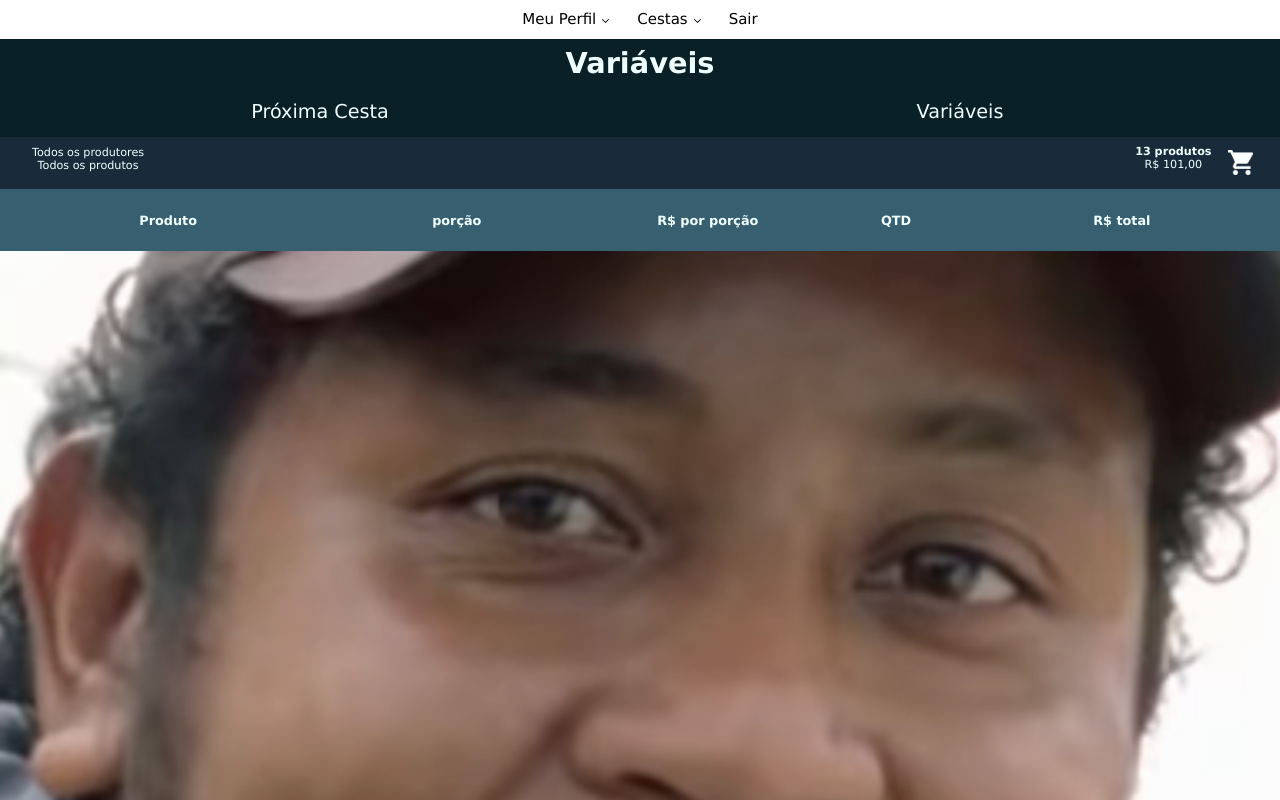
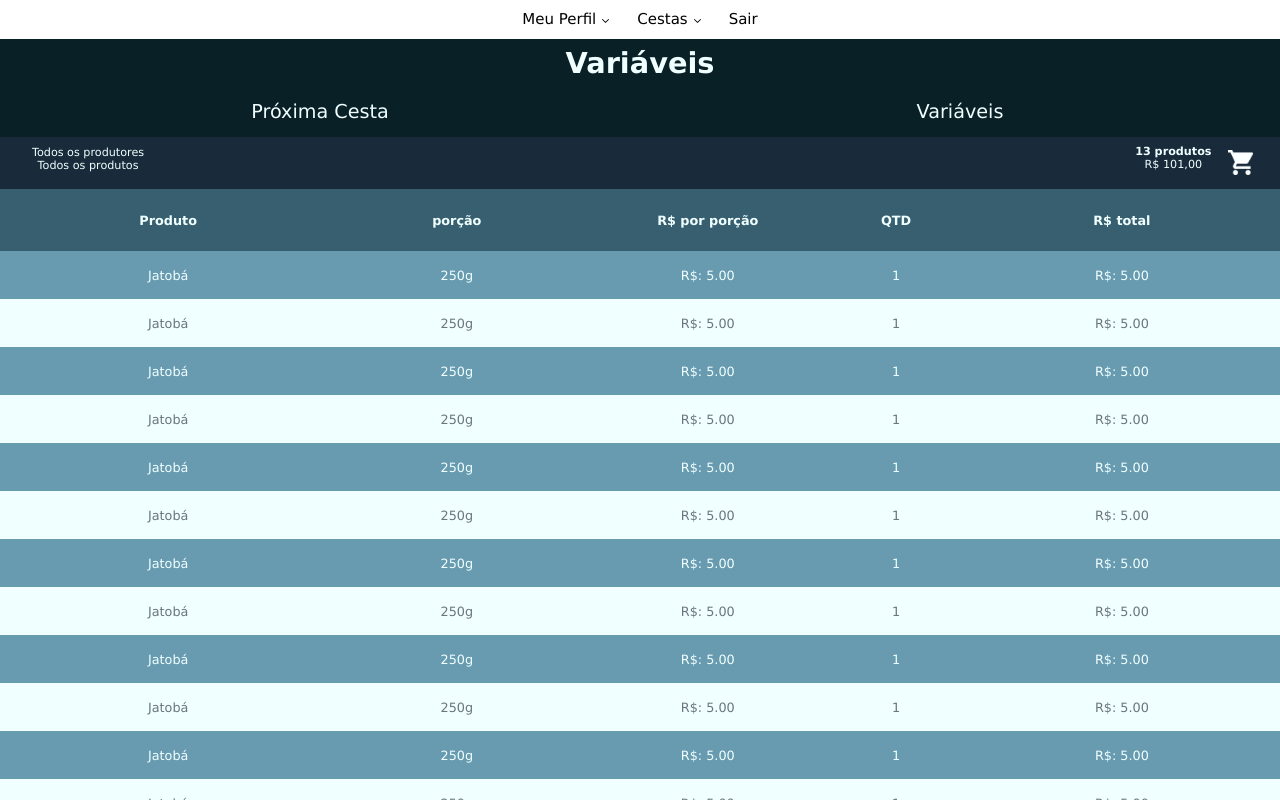
Before and after one commit to LiCuru/agroecology-ecommerce-ui, a Next.js app: page /telas/cestas/variaveis in a window 1280 px wide. Built offline with nearby package versions, Linux system fonts and the light colour scheme.

Commit message:
minor fixes

```diff
--- a/src/app/telas/cestas/baskets-components/content/shopping-list/item-rows-total/rows-total.module.sass
+++ b/src/app/telas/cestas/baskets-components/content/shopping-list/item-rows-total/rows-total.module.sass
@@ -10,7 +10,7 @@
   background-color: $itemRowBg
   min-height: 3rem
   padding-left: 5px
-  margin-bottom: 100px
+  margin-bottom: 120px
   padding-top: 7px
   padding-bottom: 7px
 
--- a/src/app/telas/cestas/baskets-components/content/shopping-list/item-rows/deletable-row.tsx
+++ b/src/app/telas/cestas/baskets-components/content/shopping-list/item-rows/deletable-row.tsx
@@ -17,13 +17,13 @@ export default function DeletableRow (
                 <span>{props.itemPortion}</span>
             </div>
             <div className={styles.itemInfoDiv}>
-                <span>R$: {props.itemPrice}</span>
+                <span>R$: {props.itemPrice.toFixed(2)}</span>
             </div>
             <div className={styles.itemInfoDiv}>
                 <span>{props.chosenQuantity}</span>
             </div>
             <div className={styles.itemInfoDiv}>
-                <span>R$: {props.totalItemPrice}</span>
+                <span>R$: {props.totalItemPrice.toFixed(2)}</span>
             </div>
             <div className={styles.itemInfoDiv}>
                 <span>X</span>
--- a/src/app/telas/cestas/baskets-components/content/shopping-list/item-rows/not-deletable-row.tsx
+++ b/src/app/telas/cestas/baskets-components/content/shopping-list/item-rows/not-deletable-row.tsx
@@ -17,13 +17,13 @@ export default function NotDeletableRow (
                 <span>{props.itemPortion}</span>
             </div>
             <div className={styles.itemInfoDiv}>
-                <span>R$: {props.itemPrice}</span>
+                <span>R$: {props.itemPrice.toFixed(2)}</span>
             </div>
             <div className={styles.itemInfoDiv}>
                 <span>{props.chosenQuantity}</span>
             </div>
             <div className={styles.itemInfoDiv}>
-                <span>R$: {props.totalItemPrice}</span>
+                <span>R$: {props.totalItemPrice.toFixed(2)}</span>
             </div>
         </div>
     );
--- a/src/app/telas/cestas/variaveis/page.tsx
+++ b/src/app/telas/cestas/variaveis/page.tsx
@@ -1,7 +1,7 @@
 //import DeletableRandomList from "../baskets-components/content/shopping-list/deletable-random-list";
-//import NotDeletableRandomList from "../baskets-components/content/shopping-list/not-deletable-random-list";
+import NotDeletableRandomList from "../baskets-components/content/shopping-list/not-deletable-random-list";
 
-import SalesScreen from "../baskets-components/content/sales/sales-screen";
+//import SalesScreen from "../baskets-components/content/sales/sales-screen";
 
 
 import Header from "../baskets-components/header/header";
@@ -14,8 +14,8 @@ export default function Variaveis() {
         <Header/>
       </div>
       <div className={styles.content}>
-        {/* <NotDeletableRandomList/> */}
-        <SalesScreen/>
+        <NotDeletableRandomList/>
+        {/*<SalesScreen/>*/}
       </div>
     </div>
     )
```
